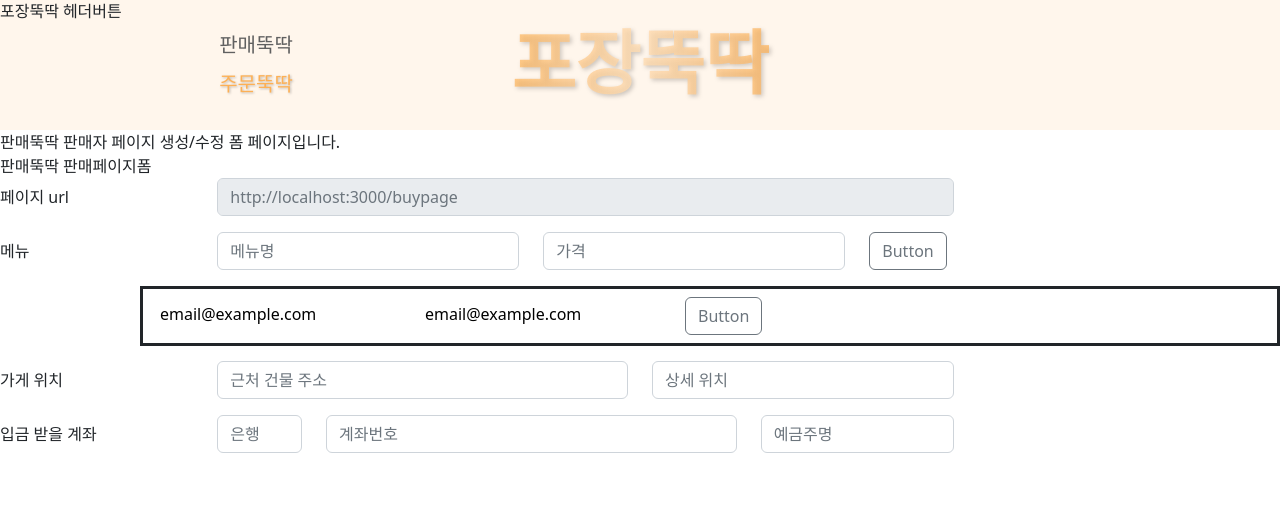
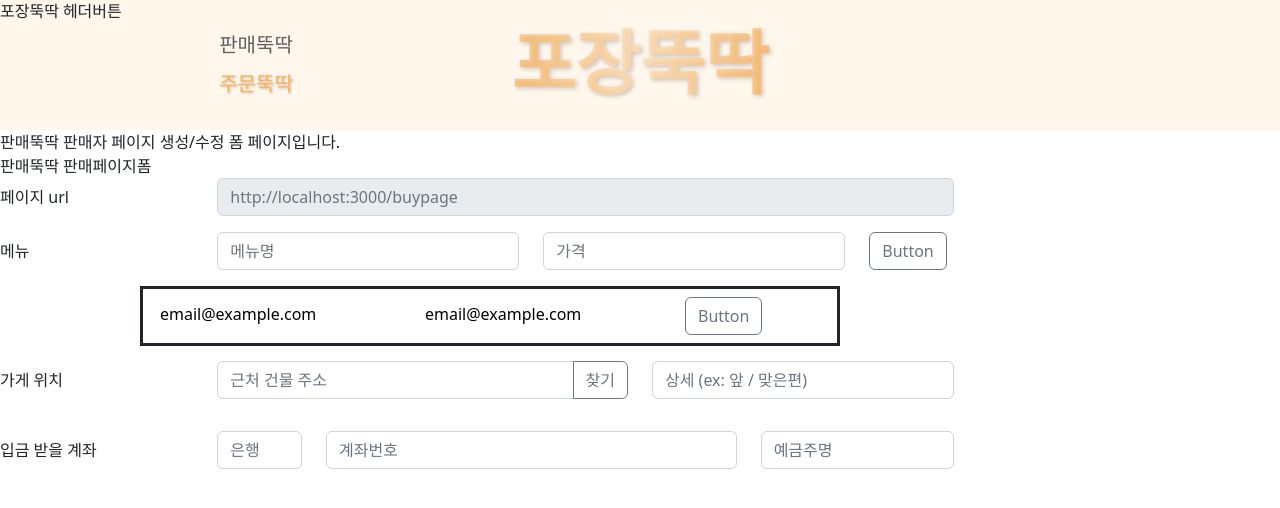
Before and after one commit to codinglcy/takeoutddookddack-frontend, a React (Create React App) app: page /sellpageform in a window 1280 px wide. Shown: the top 508 px of the page. Built offline with nearby package versions, Linux system fonts and the light colour scheme; a web font is replaced by a local one.

Commit message:
🎨 daum 주소찾기 api 적용

```diff
--- a/package.json
+++ b/package.json
@@ -11,6 +11,7 @@
     "bootstrap": "^5.2.3",
     "react": "^18.2.0",
     "react-bootstrap": "^2.7.2",
+    "react-daum-postcode": "^3.1.1",
     "react-dom": "^18.2.0",
     "react-router-dom": "^6.8.1",
     "react-scripts": "5.0.1",
--- a/src/Components/SellPageForm.jsx
+++ b/src/Components/SellPageForm.jsx
@@ -3,23 +3,19 @@ import Col from "react-bootstrap/Col";
 import Form from "react-bootstrap/Form";
 import Row from "react-bootstrap/Row";
 import Button from "react-bootstrap/Button";
+import Modal from "react-bootstrap/Modal";
+import DaumPostCode from "react-daum-postcode";
+import { useState } from "react";
+import { InputGroup } from "react-bootstrap";
 
 const SellPageForm = () => {
   const url = "http://localhost:3000/buypage";
+  const [show, setShow] = useState(false);
+
   return (
     <>
       <div>판매뚝딱 판매페이지폼</div>
-      {/* <div className="sellPageForm">
-        <Form.Label>페이지 url</Form.Label>
-        <Form.Control
-          type="text"
-          placeholder={url}
-          aria-label="Disabled input example"
-          disabled
-          readOnly
-        />
-      </div> */}
-      <Form.Group as={Row} className="mb-3" controlId="formPlaintextEmail">
+      <Form.Group as={Row} className="mb-3" controlId="pageUrl">
         <Form.Label column sm="2">
           페이지 url
         </Form.Label>
@@ -34,7 +30,7 @@ const SellPageForm = () => {
         </Col>
       </Form.Group>
 
-      <Form.Group as={Row} className="mb-3" controlId="formPlaintextPassword">
+      <Form.Group as={Row} className="mb-3" controlId="menuPlus">
         <Form.Label column sm="2">
           메뉴
         </Form.Label>
@@ -51,37 +47,51 @@ const SellPageForm = () => {
         </Col>
       </Form.Group>
 
-      <div column className="menuList">
-        <input
-          className="menu"
-          plaintext
-          readOnly
-          defaultValue="email@example.com"
-        />
-        <input
-          className="menu"
-          plaintext
-          readOnly
-          defaultValue="email@example.com"
-        />
+      <div className="menuList">
+        <input className="menu" readOnly defaultValue="email@example.com" />
+        <input className="menu" readOnly defaultValue="email@example.com" />
         <Button variant="outline-secondary" id="button-addon2" className="menu">
           Button
         </Button>
       </div>
 
-      <Form.Group as={Row} className="mb-3" controlId="formPlaintextPassword">
+      <Form.Group as={Row} className="mb-3">
         <Form.Label column sm="2">
           가게 위치
         </Form.Label>
         <Col sm="4">
-          <Form.Control type="text" placeholder="근처 건물 주소" />
+          <InputGroup className="mb-3">
+            <Form.Control
+              id="address"
+              type="text"
+              readOnly
+              placeholder="근처 건물 주소"
+            />
+
+            <Button
+              variant="outline-secondary"
+              id="button-addon2"
+              onClick={() => setShow(true)}
+            >
+              찾기
+            </Button>
+          </InputGroup>
         </Col>
+        <Modal show={show} onHide={() => setShow(false)} keyboard={false}>
+          <DaumPostCode
+            autoClose
+            onComplete={(data) => {
+              document.getElementById("address").value = data.jibunAddress;
+              setShow(false);
+            }}
+          />
+        </Modal>
         <Col sm="3">
-          <Form.Control type="text" placeholder="상세 위치" />
+          <Form.Control type="text" placeholder="상세 (ex: 앞 / 맞은편)" />
         </Col>
       </Form.Group>
 
-      <Form.Group as={Row} className="mb-3" controlId="formPlaintextPassword">
+      <Form.Group as={Row} className="mb-3" controlId="account">
         <Form.Label column sm="2">
           입금 받을 계좌
         </Form.Label>
--- a/src/Components/css/SellPageForm.css
+++ b/src/Components/css/SellPageForm.css
@@ -2,6 +2,7 @@
   border: solid;
   margin-left: 140px;
   margin-bottom: 15px;
+  width: 700px;
 }
 
 .menu {
```
Also changed, not shown: 1 other file (tests, documents, lock files or other folders).
